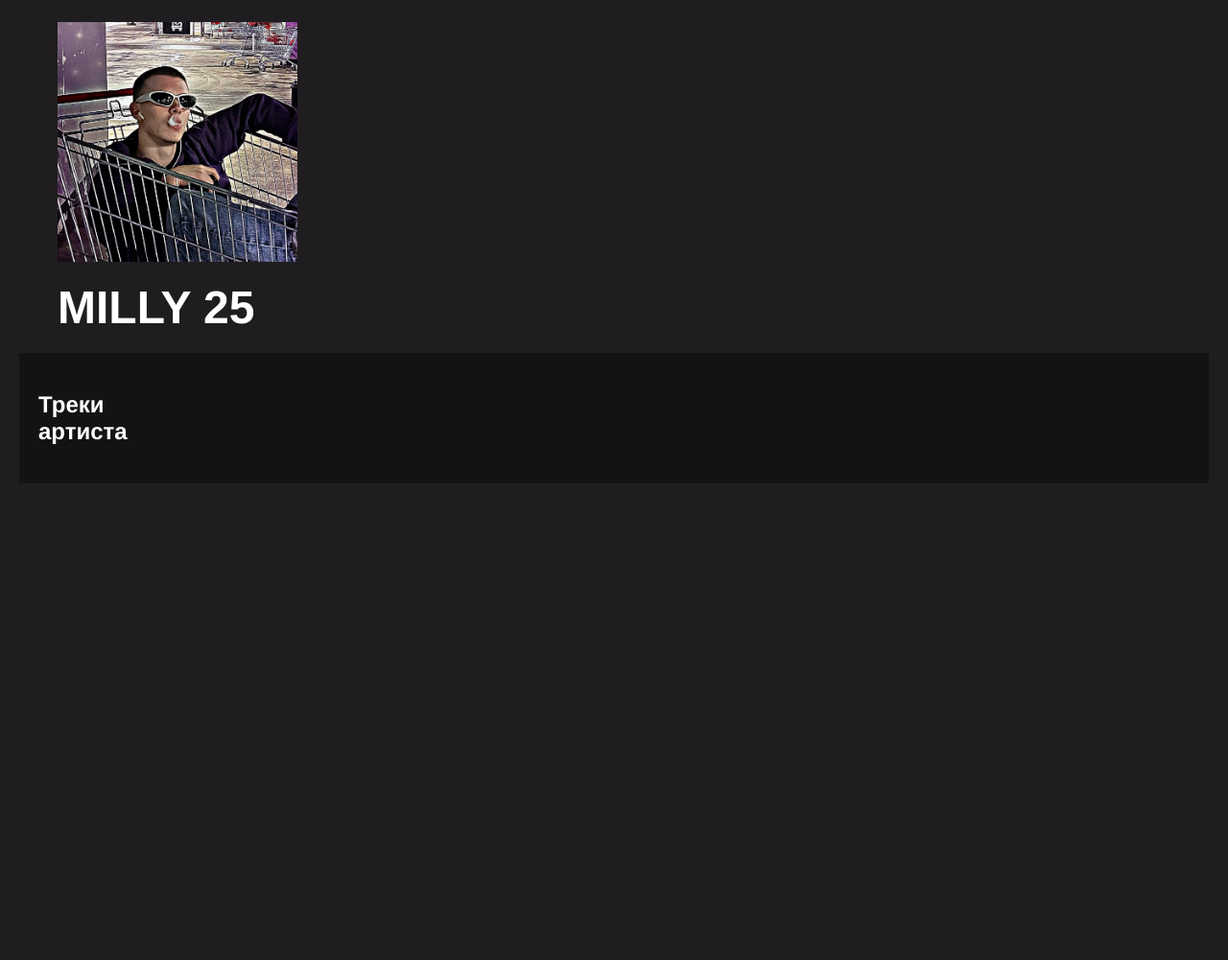
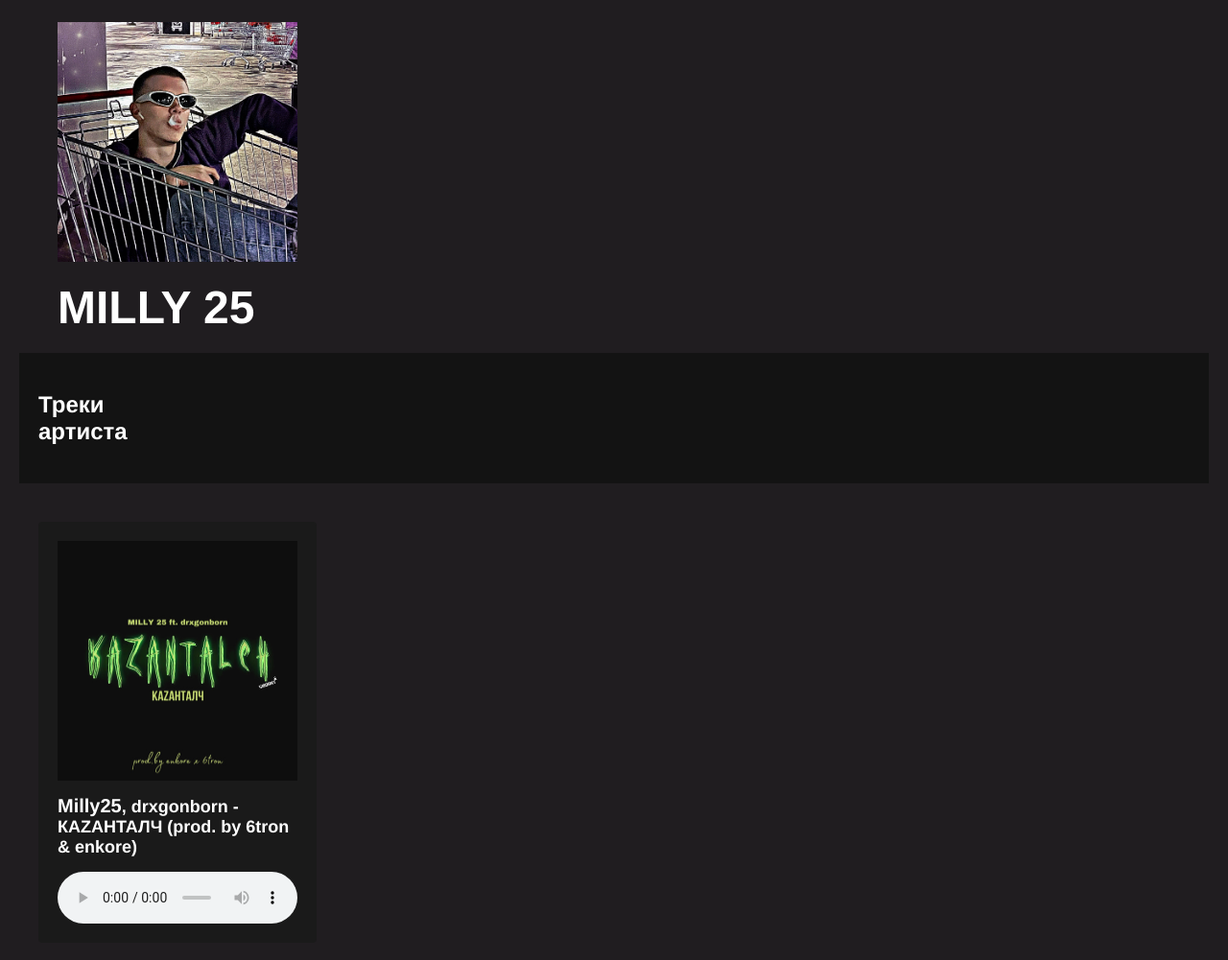
Before and after one commit to Verni5297/goida_music, a plain HTML site: page UsersPages/milly25.html in a window 1280 px wide. Shown: the part 197-1198 px from the top of the page at 96% size. Before the commit the page ends 800 px from the top, so only its background shows below. Drawn offline with Linux system fonts and the light colour scheme.

Commit message:
Added new track

```diff
--- a/UsersPages/milly25.html
+++ b/UsersPages/milly25.html
@@ -31,7 +31,11 @@
         <h2>Треки артиста</h2>
     </div>
     <div class="tracks">
-
+        <div class="track__card">
+            <img src="../Icons/kazantal.jpeg" alt="icon">
+            <h2><a href="../UsersPages/ladygaga.html">Millу25</a>,  drxgonborn - КАZАНТАЛЧ (prod. by 6tron & enkore)</h2>
+            <audio src="../Songs/Milly 25/КАЗАНТАЛЧ (prod.by enkore x 6tron).mp3" controls controlsList="nodownload" loop="loop"></audio>
+        </div>
     </div>
 </body>
 </html>
```
Also changed, not shown: index.html (+3 -3 lines), pages/newtracks.html (+5 -1 lines), Icons/kazantal.jpeg (added), 1 other file.
